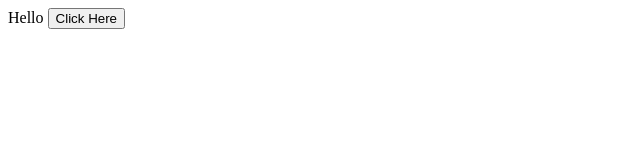
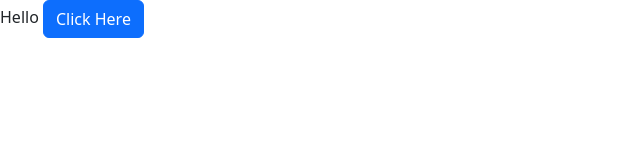
Before and after one commit to 5ynchronizeD/5ynchronizeD.github.io, a plain HTML site: page index.html in a window 1280 px wide. Shown: the whole page, without its empty margins (0-640 px from the left). Drawn offline with nearby package versions, Linux system fonts and the light colour scheme.

Commit message:
new button

```diff
--- a/index.html
+++ b/index.html
@@ -5,9 +5,11 @@
     <meta name="viewport" content="width=device-width, initial-scale=1.0">
     <title>Github Page</title>
     <script src="counter.js"></script>
+    <!-- CSS only -->
+    <link href="https://cdn.jsdelivr.net/npm/bootstrap@5.2.2/dist/css/bootstrap.min.css" rel="stylesheet" integrity="sha384-Zenh87qX5JnK2Jl0vWa8Ck2rdkQ2Bzep5IDxbcnCeuOxjzrPF/et3URy9Bv1WTRi" crossorigin="anonymous">
 </head>
 <body>
     <h1">Hello</h1>
-    <button>Click Here</button>
+    <button type="button" class="btn btn-primary">Click Here</button>
 </body>
 </html>
```
